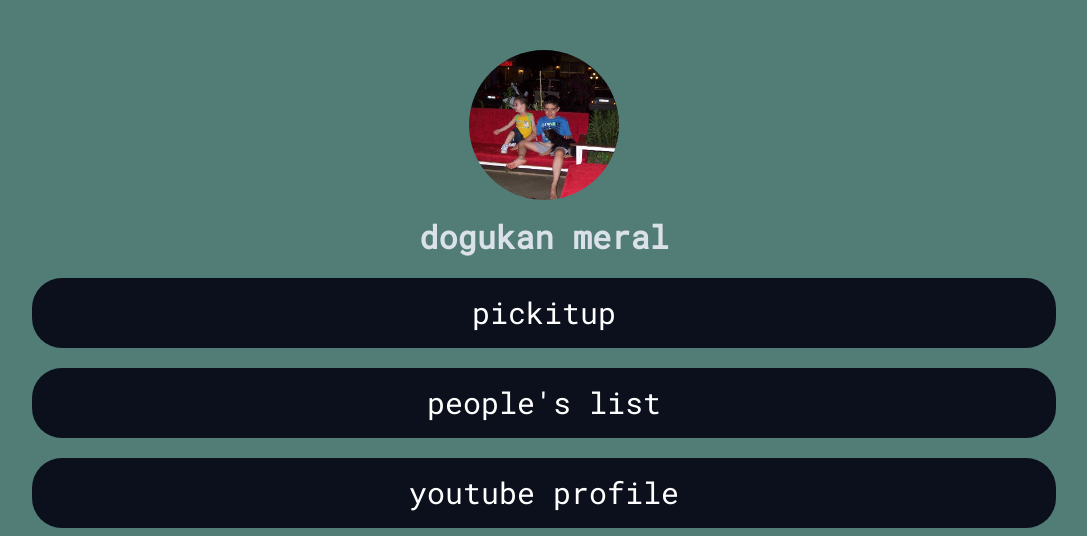
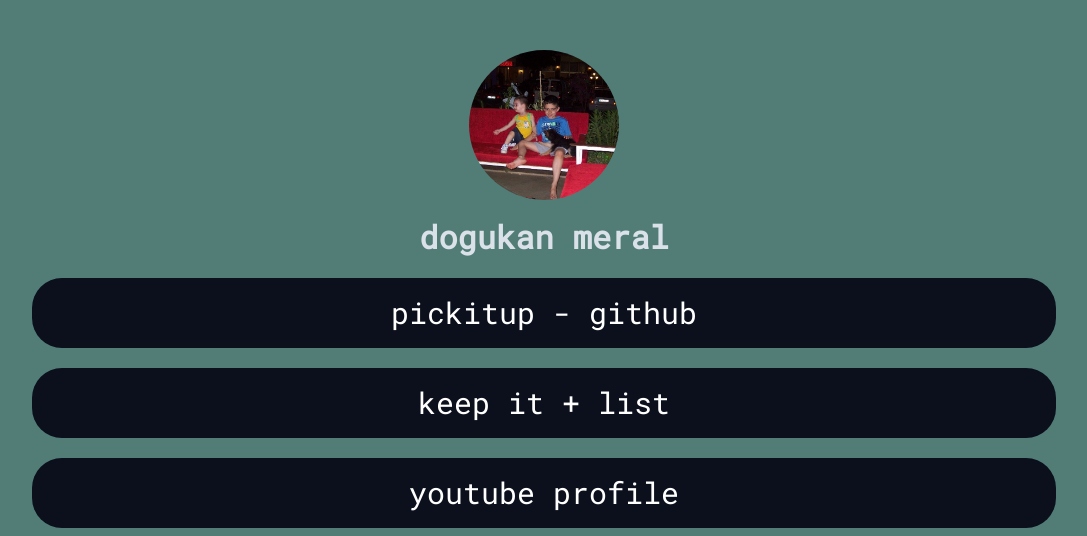
Before and after one commit to dogumer/dogumer.github.io, a plain HTML site: page index.html in a window 1280 px wide. Shown: the top 536 px of the page, without its empty margins (96-1183 px from the left). Drawn offline with Linux system fonts and the light colour scheme.

Commit message:
Update index.html

```diff
--- a/index.html
+++ b/index.html
@@ -19,8 +19,8 @@
 			<h1>dogukan meral</h1>
 		</div>
 		<div class="links">
-			<a href="https://github.com/dogumer/pickitup" target="_blank">pickitup</a>
-			<a href="https://open.spotify.com/playlist/2gMAeYccUqVhwfyqpRWJZX?si=2114749c9c6f46bb" target="_blank">people's list</a>
+			<a href="https://github.com/dogumer/pickitup" target="_blank">pickitup - github</a>
+			<a href="https://open.spotify.com/playlist/7h7uVSvmozxSmzNda56XYv?si=fcb78042c0914f18" target="_blank">keep it + list</a>
 			<a href="https://www.youtube.com/channel/UCM6dApDbfWfL1VSt3zB0Wxw" target="_blank">youtube profile</a>
 		</div>
 		<div class="bottom-links">
```
